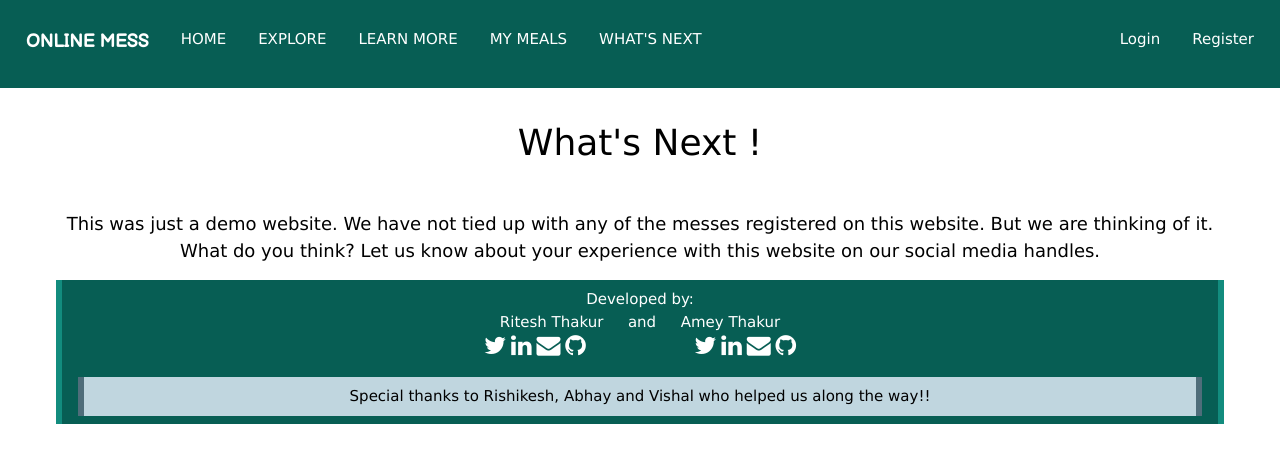
After one commit to ritesh-dt/Online-Mess-Database, a Flask app: page /next in a window 1280 px wide. The commit adds this page. Shown: the top 463 px of the page. Run offline with Flask 2, Linux system fonts and the light colour scheme.

Commit message:
Added 'What's Next' page

```diff
--- a/main.py
+++ b/main.py
@@ -666,5 +666,13 @@ def admin():
 		flash("Please login first!", "error")
 		return redirect(url_for("home", logged_in=loggedIn))
 
+@app.route("/next", methods=["GET"])
+def next():
+	if "user" in session:
+		loggedIn = [session["username"], session["account_type"], session["user"]]
+	else:
+		loggedIn = None
+	return render_template("next.html", logged_in=loggedIn)
+
 if __name__ == "__main__":
 	app.run(debug=True)
--- a/templates/base.html
+++ b/templates/base.html
@@ -36,6 +36,7 @@
 	{% else %}
 		<a href="/user/subscriptions" class="w3-bar-item w3-button w3-hide-small">My Meals</a>
 	{% endif %}
+	<a href="/next" class="w3-bar-item w3-button w3-hide-small">What's Next</a>
 	<button class="w3-bar-item w3-button w3-right w3-hide-medium w3-hide-large w3-large" onclick="showVerticalNav()">&#9776;</button>
 
 	{% if logged_in[2] == "admin@onlinemess.com" %}
@@ -78,7 +79,7 @@
 	{% else %}
 		<a href="/user/subscriptions" class="w3-bar-item w3-button w3-border-bottom">My Meals</a>
 	{% endif %}
-
+	<a href="/next" class="w3-bar-item w3-button w3-border-bottom">What's Next</a>
 	{% if logged_in[2] == "admin@onlinemess.com" %}
 		<a href="/admin" class="w3-bar-item w3-button w3-border-bottom">Administration</a>
 	{% endif %}
--- a/templates/learn.html
+++ b/templates/learn.html
@@ -53,7 +53,4 @@
 
 		<div style="margin-top: 10vh; font-size: 40px"><b>Lets start your journey by exploring the messes in your city.</b></div>
 </div>
-
-
-
 {% endblock %}
--- /dev/null
+++ b/templates/next.html
@@ -0,0 +1,54 @@
+{% extends "base.html" %}
+{% block title %}What's Next{% endblock %}
+{% block css %}{% endblock %}
+{% block content %}
+<div class="w3-container w3-padding-large">
+	<header class="w3-container">
+		<div class="w3-xxlarge w3-margin-top w3-center">What's Next !</div>
+	</header>
+	<div class="w3-container w3-padding w3-margin">
+		<div class="w3-large w3-margin-top w3-center">
+			This was just a demo website. We have not tied up with any of the messes registered on this website. But we are thinking of it. What do you think? Let us know about your experience with this website on our social media handles.
+		</div>
+		<div class="w3-padding w3-acp-dark-green w3-border-acp-mid-green w3-leftbar w3-rightbar w3-margin-top ">
+
+
+			<div class="w3-container w3-hide-small w3-hide-medium w3-center">
+				Developed by:
+					<div>Ritesh Thakur &emsp; and &emsp; Amey Thakur</div>
+					<div>
+						<a href="https://twitter.com/ritesh_dt" target="_blank"><i class="fa fa-twitter w3-xlarge"></i></a>
+						<a href="https://www.linkedin.com/in/ritesh-dt" target="_blank"><i class="fa fa-linkedin w3-xlarge"></i></a>
+						<a href="mailto:riteshdthakur@gmail.com"><i class="fa fa-envelope w3-xlarge"></i></a>
+						<a href="https://github.com/ritesh-dt" target="_blank"><i class="fa fa-github w3-xlarge"></i></a>&emsp; &emsp; &emsp; &emsp; &emsp; &nbsp;
+
+						<a href="https://twitter.com/ameythakur9" target="_blank"><i class="fa fa-twitter w3-xlarge"></i></a>
+						<a href="https://www.linkedin.com/in/amey-thakur-54a030134" target="_blank"><i class="fa fa-linkedin w3-xlarge"></i></a>
+						<a href="mailto:amey36thakur@gmail.com"><i class="fa fa-envelope w3-xlarge"></i></a>
+						<a href="https://github.com/ameythakur-del" target="_blank"><i class="fa fa-github w3-xlarge"></i></a>
+					</div>
+				</div>
+
+			<div class="w3-container w3-hide-large w3-center">
+				Developed by:
+				<div style="font-size: 15px">Ritesh Thakur</div>
+					<div>
+						<a href="https://twitter.com/ritesh_dt" target="_blank"><i class="fa fa-twitter w3-xlarge"></i></a>
+						<a href="https://www.linkedin.com/in/ritesh-dt" target="_blank"><i class="fa fa-linkedin w3-xlarge"></i></a>
+						<a href="mailto:riteshdthakur@gmail.com"><i class="fa fa-envelope w3-xlarge"></i></a>
+						<a href="https://github.com/ritesh-dt" target="_blank"><i class="fa fa-github w3-xlarge"></i></a>
+					</div>
+				<div style="font-size: 15px">Amey Thakur</div>
+					<div>
+						<a href="https://twitter.com/ameythakur9" target="_blank"><i class="fa fa-twitter w3-xlarge"></i></a>
+						<a href="https://www.linkedin.com/in/amey-thakur-54a030134" target="_blank"><i class="fa fa-linkedin w3-xlarge"></i></a>
+						<a href="mailto:amey36thakur@gmail.com"><i class="fa fa-envelope w3-xlarge"></i></a>
+						<a href="https://github.com/ameythakur-del" target="_blank"><i class="fa fa-github w3-xlarge"></i></a>
+					</div>
+			</div>
+		<div class="w3-padding w3-light-blue w3-border-dark-blue w3-leftbar w3-rightbar w3-margin-top w3-center	">
+			Special thanks to Rishikesh, Abhay and Vishal who helped us along the way!!
+		</div>
+	</div>
+</div>
+{% endblock %}
```
